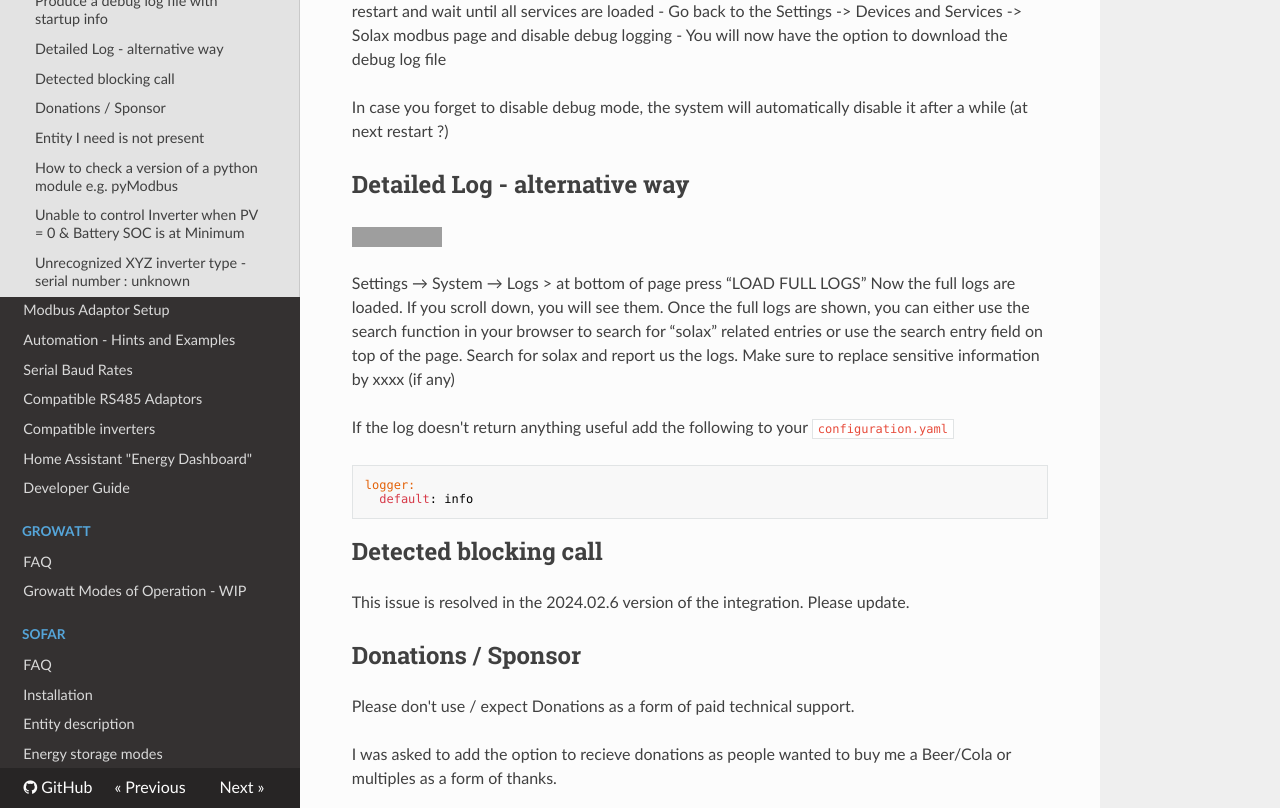
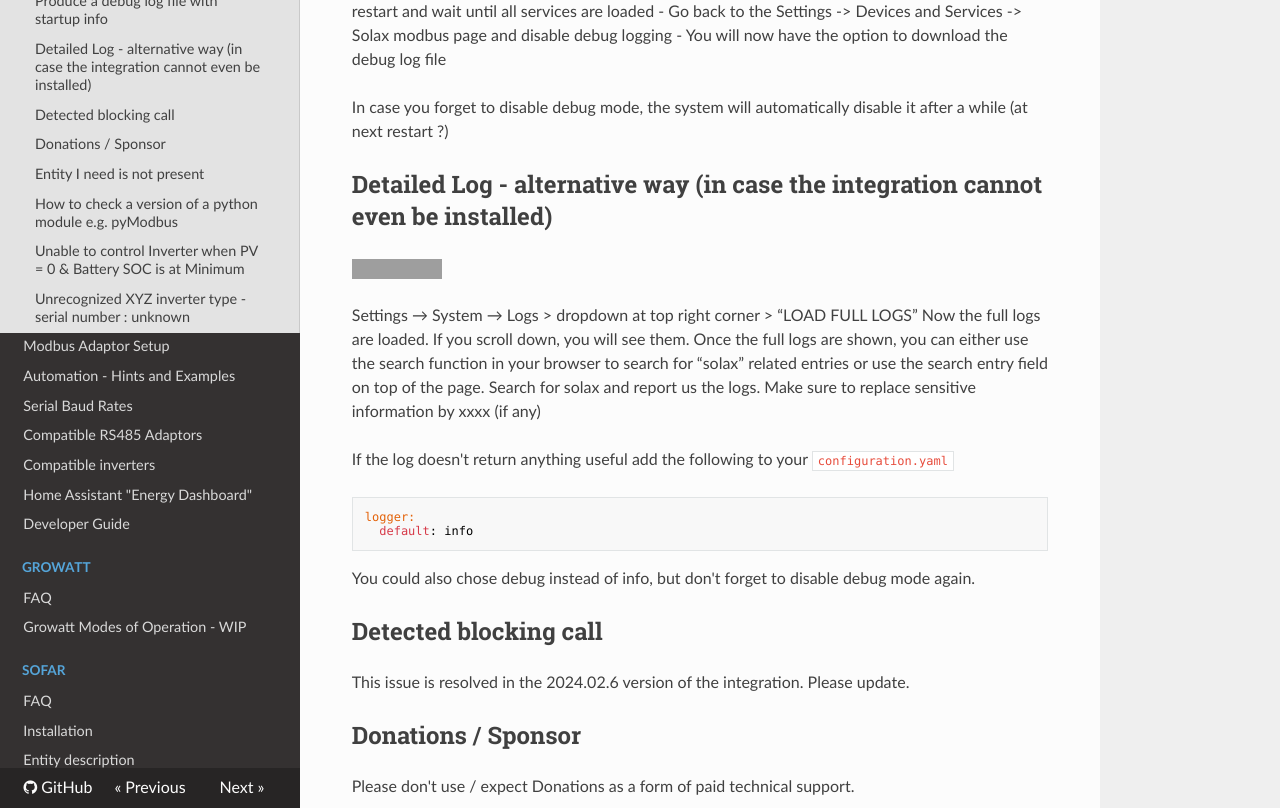
Before and after one commit to wills106/homeassistant-solax-modbus, an MkDocs documentation site: the page built from docs/faq.md, in a window 1280 px wide and 900 px high, scrolled down 966 px, cut to the strip 92-900 px from the top of the window. Built offline with MkDocs 1.6.1, drawn with Linux system fonts in a browser that asks for light colours; nearby versions of some CDN libraries; grey boxes are pictures that could not be loaded.

Commit message:
Update detailed log instructions in FAQ

````diff
--- a/docs/faq.md
+++ b/docs/faq.md
@@ -25,10 +25,10 @@ In case you forget to disable debug mode, the system will automatically disable
 
 
 
-## Detailed Log - alternative way
+## Detailed Log - alternative way (in case the integration cannot even be installed)
 [![Open your Home Assistant instance and display logs.](https://my.home-assistant.io/badges/logs.svg)](https://my.home-assistant.io/redirect/logs/)
 
-Settings → System → Logs > at bottom of page press “LOAD FULL LOGS”
+Settings → System → Logs > dropdown at top right corner > “LOAD FULL LOGS”
 Now the full logs are loaded. If you scroll down, you will see them. Once the full logs are shown, you can either use the search function in your browser to search for “solax” related entries or use the search entry field on top of the page.
 Search for solax and report us the logs. Make sure to replace sensitive information by xxxx (if any)
 
@@ -37,6 +37,7 @@ If the log doesn't return anything useful add the following to your `configurati
 logger:
   default: info
 ```
+You could also chose debug instead of info, but don't forget to disable debug mode again.
 
 ## Detected blocking call
 
````
